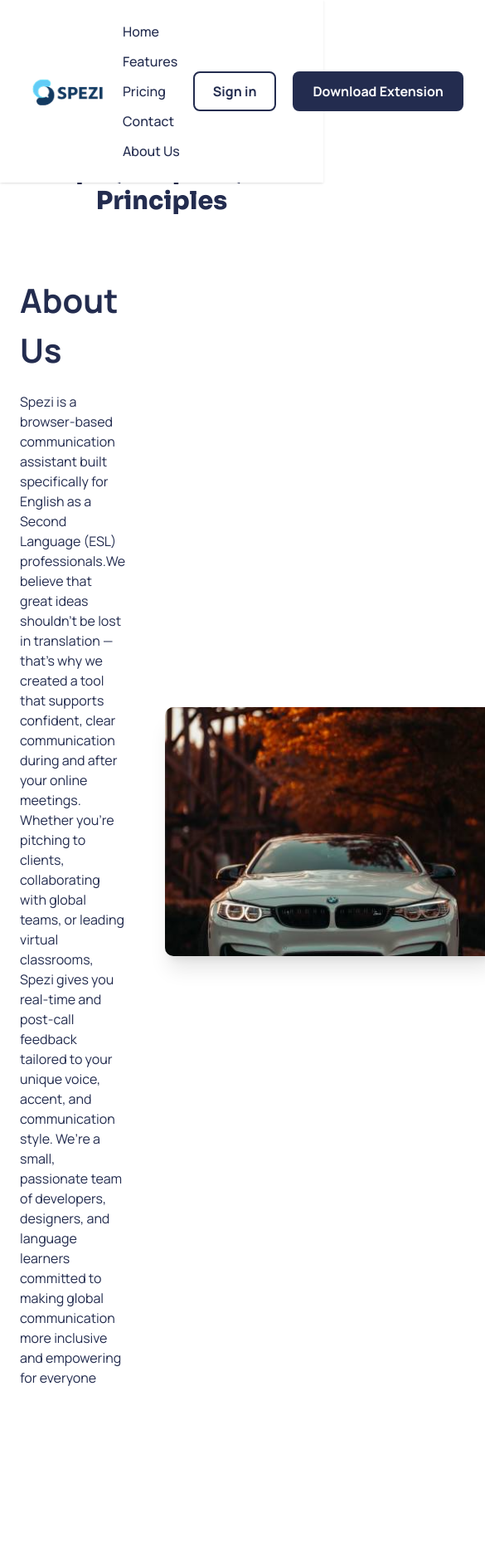
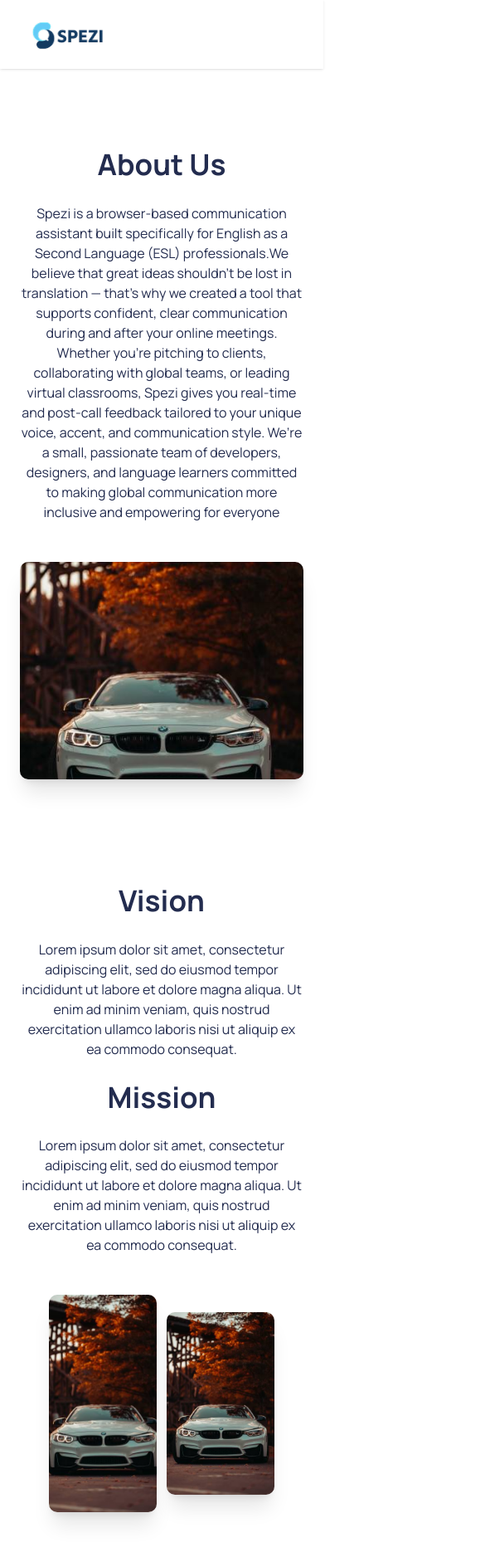
Before and after one commit to kurtoswill/spezi, a Next.js app: page /about in a window 390 px wide. Shown: the top 1876 px of the page at 83% size, 585 px wide, since content can reach past the window. Built offline with nearby package versions, Linux system fonts and the light colour scheme.

Commit message:
responsiveness mostly done

```diff
--- a/app/about/page.tsx
+++ b/app/about/page.tsx
@@ -140,14 +140,14 @@ const Page = () => {
   ];
 
   return (
-    <div className="mb-52">
+    <div className="mb-52 flex flex-col gap-30 lg:gap-52">
       <header>
-        <div className="font-extrabold font-sora text-3xl text-center max-w-[600px] mx-auto">
+        <div className="font-extrabold font-sora text-3xl text-center max-w-[600px] mx-auto hidden lg:flex">
           Behind Spezi: The People, Purpose, and Principles
         </div>
-        <div className="flex mt-18 items-center justify-between gap-12">
+        <div className="flex flex-col text-center mt-5 lg:flex-row lg:text-left lg:mt-18 items-center justify-between gap-12 ">
           <div className="flex gap-5 flex-col max-w-2xl">
-            <div className="font-bold text-[40px]">About Us</div>
+            <div className="font-bold text-[35px] lg:text-[40px]">About Us</div>
             <p>
               Spezi is a browser-based communication assistant built
               specifically for English as a Second Language (ESL)
@@ -166,37 +166,37 @@ const Page = () => {
             src="/images/placeholder.jpg"
             width={400}
             height={300}
-            className="max-w-[400px] max-h-[300px] object-cover rounded-[10px] shadow-xl flex-shrink-0"
+            className="w-[350px] h-[262.5px] lg:w-[400px] lg:h-[300px] object-cover rounded-[10px] shadow-xl flex-shrink-0"
             alt="placeholder"
           />
         </div>
       </header>
-      <section className="flex mt-52 items-center justify-between gap-40">
-        <div className="flex-shrink-0 flex items-center gap-3">
+      <section className="flex flex-col-reverse lg:flex-row items-center justify-between gap-12 lg:gap-48">
+        <div className="flex items-center gap-3">
           <Image
             src="/images/placeholder.jpg"
             width={280}
             height={540}
-            className="w-[200px] h-[390px] object-cover rounded-[10px] shadow-xl flex-shrink-0"
+            className="w-[130px] h-[262px]  lg:w-[200px] lg:h-[390px] object-cover rounded-[10px] shadow-xl"
             alt=""
           />
           <Image
             src="/images/placeholder.jpg"
             width={280}
             height={461}
-            className="w-[200px] h-[350px] object-cover rounded-[10px] shadow-xl flex-shrink-0 "
+            className="w-[130px] h-[220px] lg:w-[200px] lg:h-[350px] object-cover rounded-[10px] shadow-xl"
             alt=""
           />
         </div>
-        <div className="flex gap-5 flex-col max-w-2xl">
-          <div className="font-bold text-[40px]">Vision</div>
+        <div className="flex gap-5 flex-col max-w-2xl text-center lg:text-left shrink-[3]">
+          <div className="font-bold text-[35px] lg:text-[40px]">Vision</div>
           <p>
             Lorem ipsum dolor sit amet, consectetur adipiscing elit, sed do
             eiusmod tempor incididunt ut labore et dolore magna aliqua. Ut enim
             ad minim veniam, quis nostrud exercitation ullamco laboris nisi ut
             aliquip ex ea commodo consequat.
           </p>
-          <div className="font-bold text-[40px]">Mission</div>
+          <div className="font-bold text-[35px] lg:text-[40px]">Mission</div>
           <p>
             Lorem ipsum dolor sit amet, consectetur adipiscing elit, sed do
             eiusmod tempor incididunt ut labore et dolore magna aliqua. Ut enim
@@ -207,7 +207,7 @@ const Page = () => {
       </section>
 
       {/* Our Story Section */}
-      <div className="flex mt-52 items-center justify-between gap-12">
+      {/* <div className="flex items-center justify-between gap-12">
         <div className="flex gap-5 flex-col max-w-2xl">
           <h1 className="text-[40px] font-bold">Our Story</h1>
           <p>
@@ -222,19 +222,19 @@ const Page = () => {
             crafted Spezi to be an accessible, real-time coaching tool no
             seminars or expensive lessons required.
           </p>
-        </div>
+        </div> */}
 
-        <Image
+      {/* <Image
           src="/images/placeholder.jpg"
           width={400}
           height={300}
           className="max-w-[400px] max-h-[300px] object-cover rounded-[10px] shadow-xl flex-shrink-0"
           alt="placeholder"
         />
-      </div>
+      </div> */}
 
       {/* Team Section */}
-      <div className="mt-52 mb-16">
+      {/* <div className="mb-16">
         <div className="text-center mb-12">
           <h2 className="text-[40px] font-bold text-[#232C4F] mb-4">
             Meet Our Team
@@ -256,7 +256,7 @@ const Page = () => {
             />
           ))}
         </div>
-      </div>
+      </div> */}
     </div>
   );
 };
--- a/app/layout.tsx
+++ b/app/layout.tsx
@@ -30,7 +30,7 @@ export default function RootLayout({
       <body className="font-sans antialiased text-[#232C4F]">
         <Toaster position="top-center" />
         <Navbar />
-        <main className="px-6 md:px-24 lg:px-[150px] pt-38">
+        <main className="px-6 md:px-24 lg:px-[150px] pt-38  2xl:max-w-screen-2xl 2xl:mx-auto">
           {children}
           <Footer />
         </main>
--- a/app/page.tsx
+++ b/app/page.tsx
@@ -100,12 +100,10 @@ export default function Home() {
 
       <div>
         <Landing />
-        <Features />
-        <Instructions />
-        <Pricing />
-        {/* <div ref={downloadsRef}> */}
+        {/* <Features /> */}
+        {/* <Instructions /> */}
+        {/* <Pricing /> */}
         <Download />
-        {/* </div> */}
       </div>
     </>
   );
--- a/components/Download.tsx
+++ b/components/Download.tsx
@@ -3,17 +3,29 @@ import Image from "next/image";
 
 export const Download = () => {
   return (
-    <div className="mt-25 -mx-6 md:-mx-24 lg:-mx-[150px] w-[100vw] bg-[#F9FAFB] flex flex-col gap-4 p-40 justify-center items-center text-center">
+    <div
+      className="mt-25 -mx-6 md:-mx-24 lg:-mx-[150px] w-[100vw] bg-[#F9FAFB]
+    justify-center items-center flex-shrink-0"
+    >
+      <div className="flex flex-col gap-4 px-2 py-20 sm:py-40 justify-center items-center text-center">
         <Image
           src="/logos/spezi-logo-1.png"
           alt="Spezi logo"
           width={100}
           height={100}
           priority
+          className="w-[50px] h-[50px] sm:min-w-[100px] sm:min-h-[100px] flex-shrink-0"
         />
-      <div className="font-bold text-[40px]">Start Speaking Like a Pro</div>
-      <p>Install Spezi and get your first feedback in under 2 minutes.</p>
-      <Button className="p-7 hover:bg-[#11141f]">Download Extension</Button>
+        <div className="font-bold text-sm sm:text-[35px] lg:text-[40px]">
+          Start Speaking Like a Pro
+        </div>
+        <p className="text-sm sm:text-base">
+          Install Spezi and get your first feedback in under 2 minutes.
+        </p>
+        <Button className="p-7 mt-4 hover:bg-[#11141f]">
+          Download Extension
+        </Button>
+      </div>
     </div>
   );
 };
--- a/components/Instructions.tsx
+++ b/components/Instructions.tsx
@@ -70,7 +70,7 @@ export const Instructions = () => {
       <div className="text-[40px] mt-40 mb-10 max-w-[500px] font-bold leading-tight text-center mx-auto">
         How Spezi Works in Your Browser
       </div>
-      <div className="flex justify-between content-between">
+      <div className="flex flex-col lg:flex-row justify-between content-between">
         <InstructionSteps
           currentStep={currentStep}
           stepProgress={stepProgress}
--- a/components/Landing.tsx
+++ b/components/Landing.tsx
@@ -4,8 +4,8 @@ import { ArrowRight } from "lucide-react";
 
 export const Landing = () => {
   return (
-    <div className="flex justify-between gap-10 items-center">
-      <div className="flex flex-col gap-4">
+    <div className="flex flex-col lg:flex-row justify-between gap-10 items-center">
+      <div className="flex flex-col text-center items-center justify-center lg:items-start lg:justify-start lg:text-left gap-4">
         <div className="font-extrabold font-sora text-3xl">
           Speak English Professionally and Confidently
         </div>
@@ -15,31 +15,36 @@ export const Landing = () => {
           clearly in global meetings.
         </p>
         <div className="flex gap-3">
-          <Button className="p-7 hover:bg-[#11141f]">Download Extension</Button>
-          <Button className="p-7 border hover:bg-[#dadada] hover:border-white border-[#232C4F] bg-white text-[#232C4F]">
+          <Button className=" px-3 py-7 lg:px-7 text-xs sm:text-base hover:bg-[#11141f]">
+            Download Extension
+          </Button>
+          <Button className=" px-3 py-7 lg:px-7 text-xs sm:text-base border hover:bg-[#dadada] hover:border-white border-[#232C4F] bg-white text-[#232C4F]">
             Watch Demo <ArrowRight />
           </Button>
         </div>
-        <p className="text-xs">
+        <p className="text-xs hidden lg:flex">
           Trusted by professionals across 20+ countries{" "}
         </p>
       </div>
-      <div className="flex-shrink-0 flex items-center gap-3">
+      <div className="flex items-center flex-shrink-0 gap-3">
         <Image
           src="/images/placeholder.jpg"
           width={280}
           height={461}
-          className="w-[200px] h-[350px] object-cover rounded-[10px] shadow-xl flex-shrink-0 "
+          className="w-[120px] h-[210px] sm:w-[150px] sm:h-[240px] lg:w-[200px] lg:h-[350px] object-cover rounded-[10px] shadow-xl "
           alt=""
         />
         <Image
           src="/images/placeholder.jpg"
           width={280}
           height={540}
-          className="w-[200px] h-[390px] object-cover rounded-[10px] shadow-xl flex-shrink-0"
+          className="w-[120px] h-[240px] sm:w-[150px] sm:h-[280px] lg:w-[200px] lg:h-[390px] object-cover rounded-[10px] shadow-xl"
           alt=""
         />
       </div>
+      <p className="text-xs flex lg:hidden">
+        Trusted by professionals across 20+ countries{" "}
+      </p>
     </div>
   );
 };
--- a/components/Navbar.tsx
+++ b/components/Navbar.tsx
@@ -1,6 +1,15 @@
 import { Button } from "@/components/ui/button";
 import Link from "next/link";
 import Image from "next/image";
+import { AlignJustify } from "lucide-react";
+import {
+  Sheet,
+  SheetContent,
+  SheetDescription,
+  SheetHeader,
+  SheetTitle,
+  SheetTrigger,
+} from "@/components/ui/sheet";
 
 interface NavbarItemProps {
   href: string;
@@ -36,6 +45,7 @@ export const Navbar = () => {
       />
 
       {/*NavLinks*/}
+      <div className="hidden lg:flex lg:items-center">
         <nav role="navigation" aria-label="Main navigation">
           {NavbarItems.map((item) => (
             <NavbarItem key={item.href} href={item.href}>
@@ -53,5 +63,22 @@ export const Navbar = () => {
           </Button>
         </div>
       </div>
+      <div className="flex lg:hidden">
+        {/* <Sheet>
+          <SheetTrigger>
+            <AlignJustify />
+          </SheetTrigger>
+          <SheetContent className="w-[400px] sm:w-[540px]">
+            <SheetHeader>
+              <SheetTitle>Are you absolutely sure?</SheetTitle>
+              <SheetDescription>
+                This action cannot be undone. This will permanently delete your
+                account and remove your data from our servers.
+              </SheetDescription>
+            </SheetHeader>
+          </SheetContent>
+        </Sheet> */}
+      </div>
+    </div>
   );
 };
```
Also changed, not shown: 1 other file (tests, documents, lock files or other folders). Lines whose indentation alone changed are shown as unchanged.
